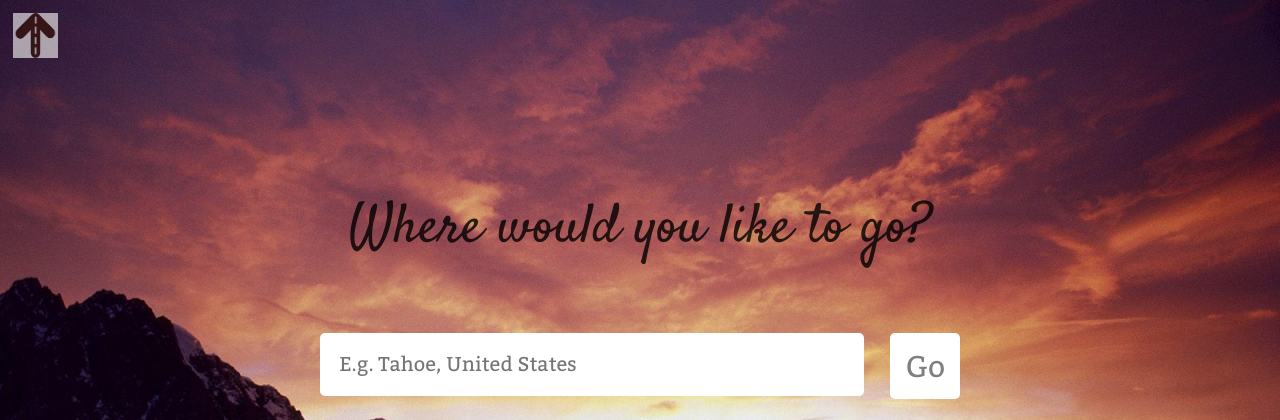
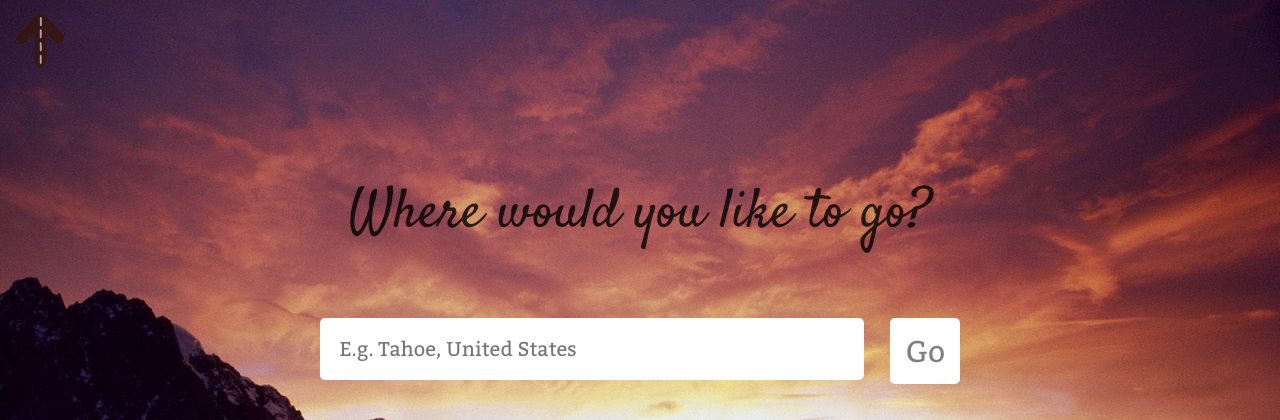
Before and after one commit to dkoodev/calhacks-newromans, a PHP site: page / in a window 1280 px wide. Shown: the top 420 px of the page. Run offline with PHP 8.4, Linux system fonts and the light colour scheme; some libraries are stand-ins or nearby versions.

Commit message:
Add transparent icon

```diff
--- a/css/main.css
+++ b/css/main.css
@@ -20,8 +20,8 @@ body {
 }
 
 #icon {
-	width: 45px;
-	height: 45px;
+	width: 55px;
+	height: 55px;
 	padding-left: 1%;
 	padding-top: 1%;
 }
@@ -35,7 +35,6 @@ body {
 	animation-name: fadeIn;
 	animation-duration: 2s;
 	font-size: 25px;
-	padding-top: 2%;
 	color: black;
 	text-align: center;
 }
```
Also changed, not shown: pictures/TravelyzeLogoFullTrans.png (deleted), pictures/TravelyzeLogoTrans.png (deleted), pictures/icon.png.
